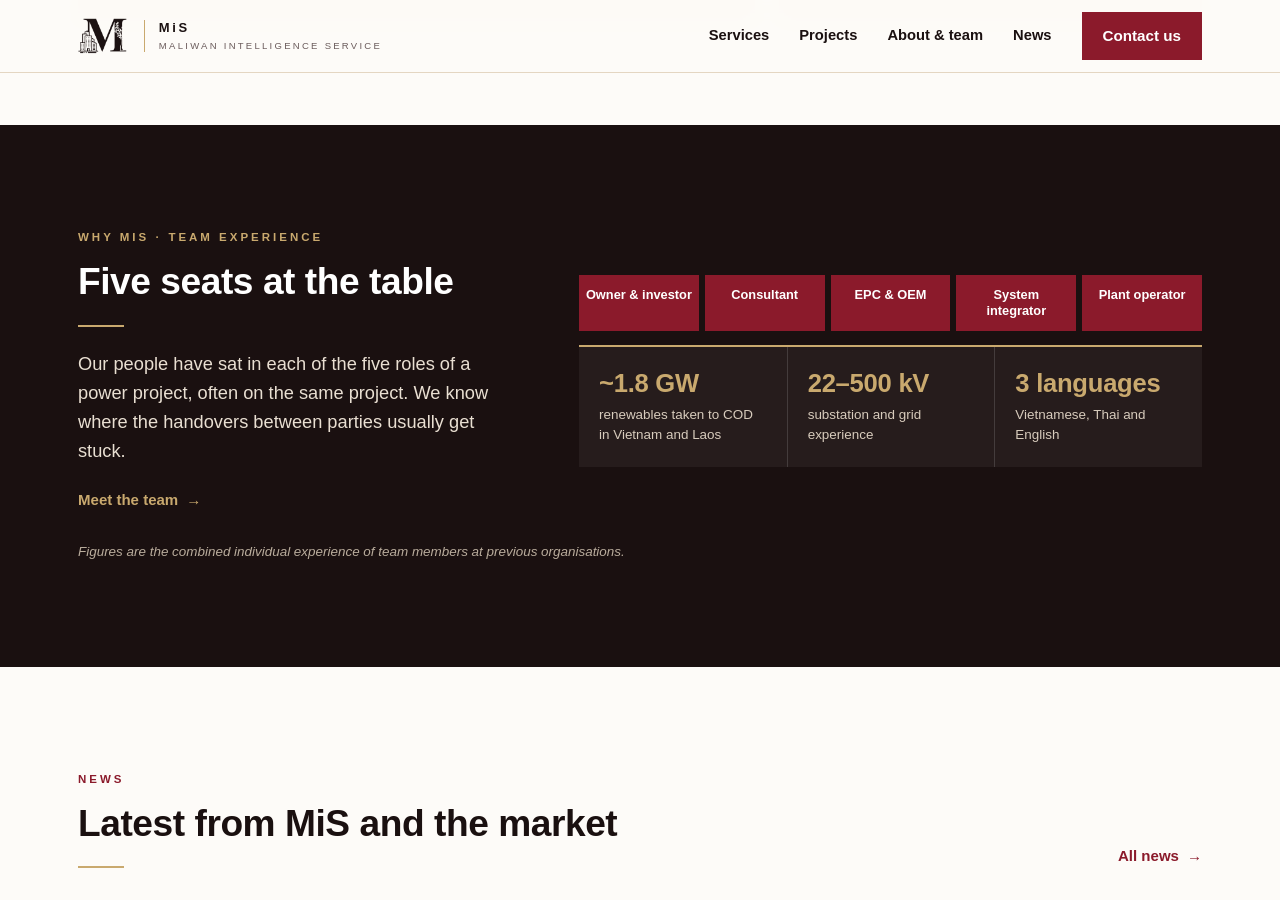
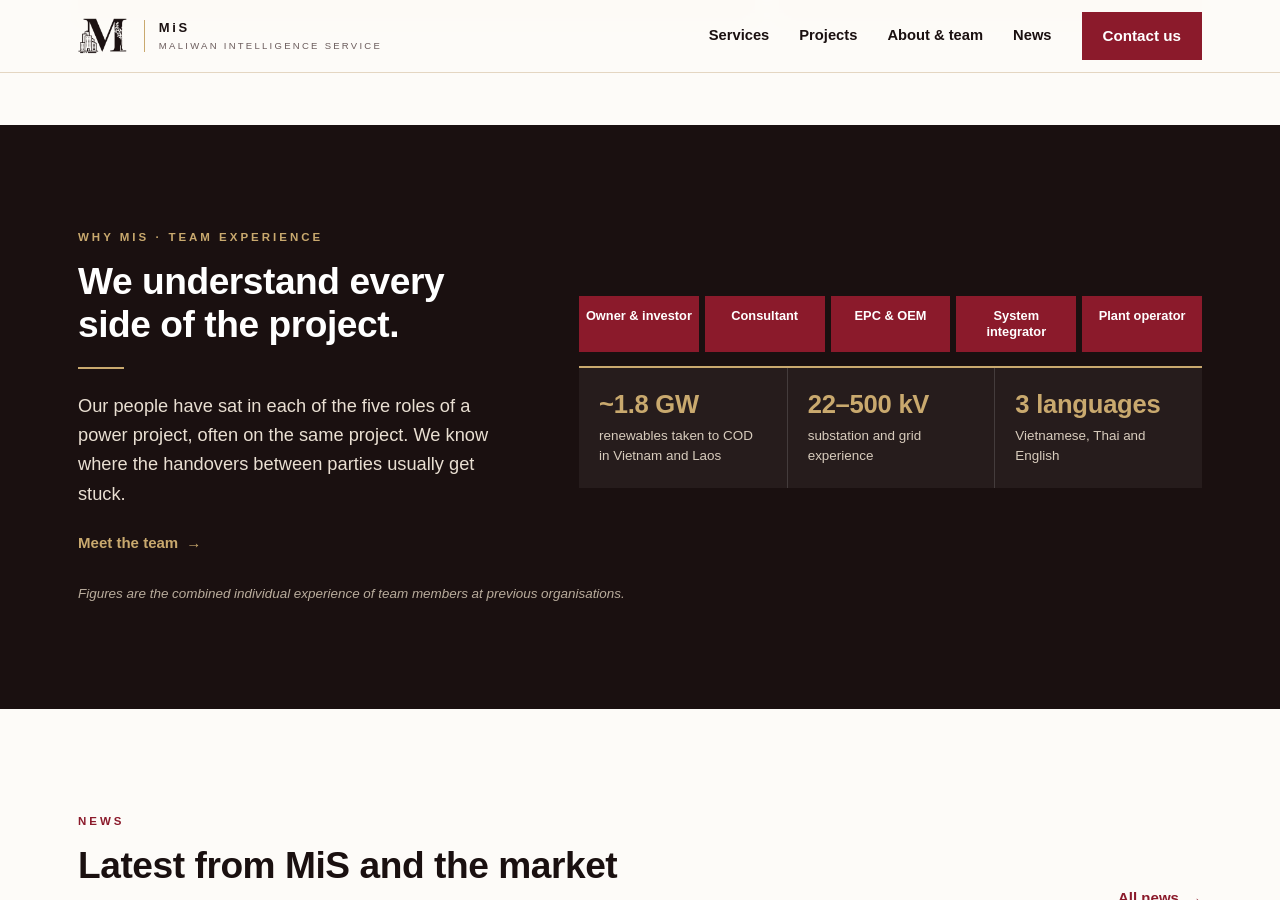
Before and after one commit to nguyenductam1986/mis-website, a Jekyll site: the page built from index.html, in a window 1280 px wide and 900 px high, scrolled down 3378 px. Built offline with Jekyll 4.4.1, drawn with Linux system fonts in a browser that asks for light colours.

Commit message:
Home: update Team experience heading
Co-Authored-By: Claude Opus 5.5 <noreply@anthropic.com>
Claude-Session: https://claude.ai/code/session_01RsKz4B4vyPCHM6WjTqy7R8

```diff
--- a/index.html
+++ b/index.html
@@ -74,7 +74,7 @@ layout: null
 
 <section class="on-dark mt band"><div class="wrap">
   <div class="split wide-r center">
-    <div class="rv"><div class="eyebrow">Why MiS · Team experience</div><h2 style="margin-top:14px">Five seats at the table</h2><div class="rule"></div><p class="lead" style="margin-top:22px">Our people have sat in each of the five roles of a power project, often on the same project. We know where the handovers between parties usually get stuck.</p><p style="margin-top:22px"><a class="more" href="/about/#experience">Meet the team</a></p></div>
+    <div class="rv"><div class="eyebrow">Why MiS · Team experience</div><h2 style="margin-top:14px">We understand every side of the project.</h2><div class="rule"></div><p class="lead" style="margin-top:22px">Our people have sat in each of the five roles of a power project, often on the same project. We know where the handovers between parties usually get stuck.</p><p style="margin-top:22px"><a class="more" href="/about/#experience">Meet the team</a></p></div>
     <div class="rv d1"><div class="seats"><div>Owner &amp; investor</div><div>Consultant</div><div>EPC &amp; OEM</div><div>System integrator</div><div>Plant operator</div></div><div style="height:14px"></div><div class="stats">
     <div><div class="num">~1.8 GW</div><div class="xs">renewables taken to COD in Vietnam and Laos</div></div>
     <div><div class="num">22–500 kV</div><div class="xs">substation and grid experience</div></div>
```
